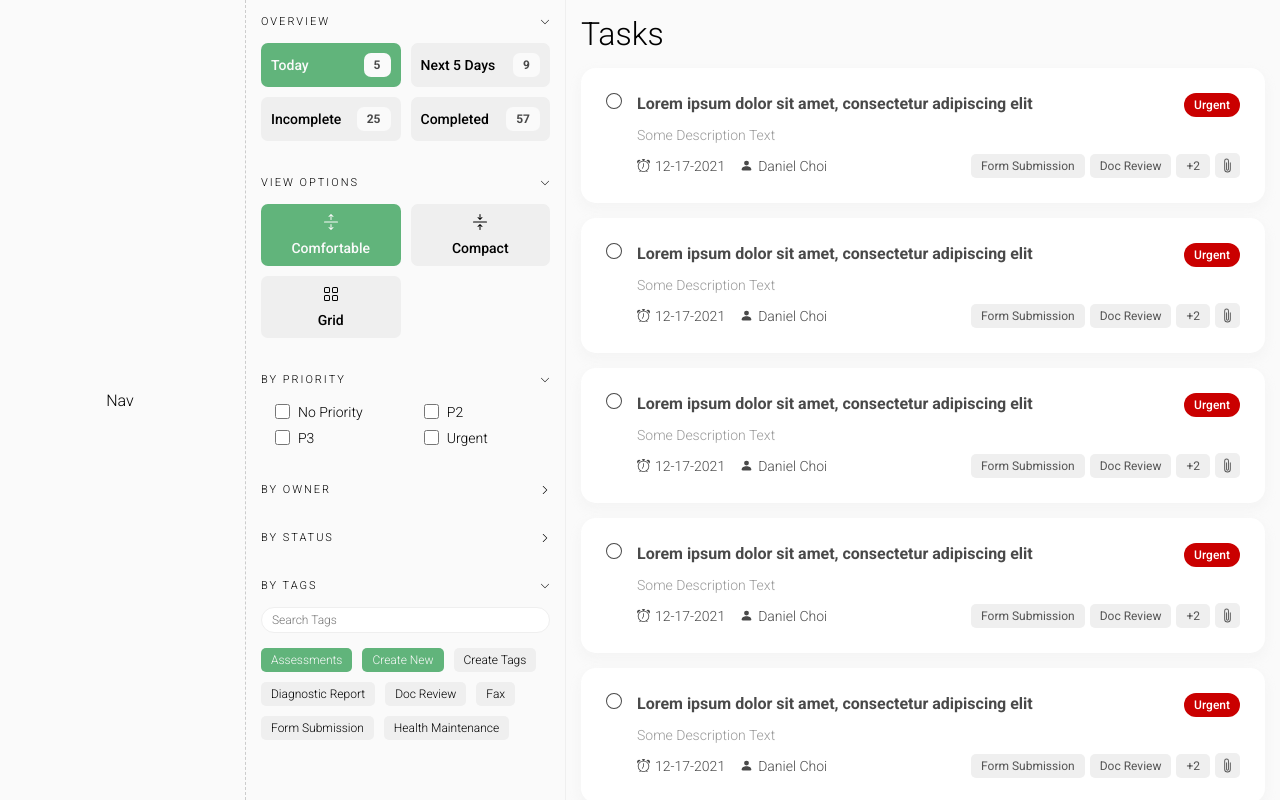
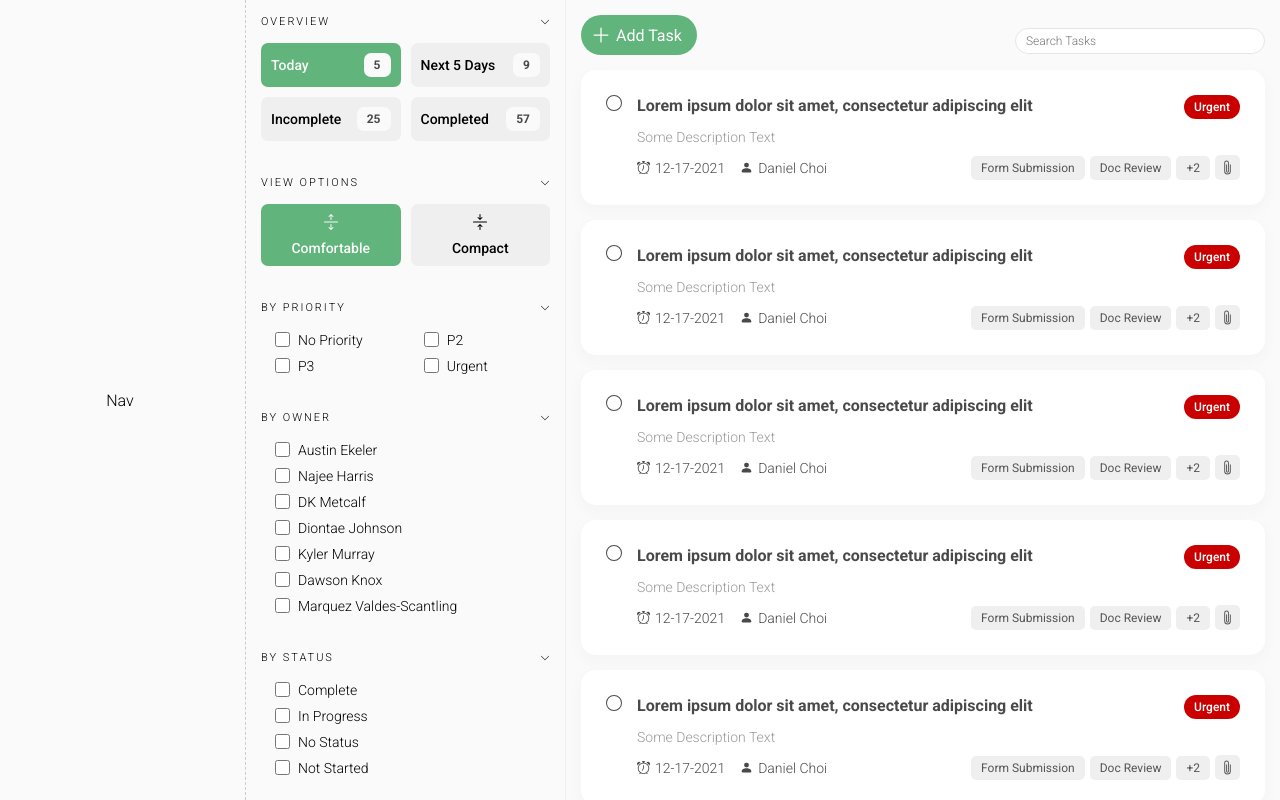
Before and after one commit to dchoi87/akute-health, a React (Create React App) app: page / in a window 1280 px wide. Built offline with nearby package versions, Linux system fonts and the light colour scheme.

Commit message:
Rest of Sidebar

```diff
--- a/package.json
+++ b/package.json
@@ -7,6 +7,7 @@
     "@testing-library/react": "^12.1.2",
     "@testing-library/user-event": "^13.5.0",
     "react": "^17.0.2",
+    "react-bootstrap-icons": "^1.7.2",
     "react-dom": "^17.0.2",
     "react-scripts": "5.0.0",
     "web-vitals": "^2.1.2"
--- /dev/null
+++ b/src/components/tasks/Owner.js
@@ -0,0 +1,36 @@
+const Owner = () => {
+  return (
+    <div className="tasks-owner">
+      <div className="tasks-owner__checkbox">
+        <input type="checkbox" />
+        <span>Austin Ekeler</span>
+      </div>
+      <div className="tasks-owner__checkbox">
+        <input type="checkbox" />
+        <span>Najee Harris</span>
+      </div>
+      <div className="tasks-owner__checkbox">
+        <input type="checkbox" />
+        <span>DK Metcalf</span>
+      </div>
+      <div className="tasks-owner__checkbox">
+        <input type="checkbox" />
+        <span>Diontae Johnson</span>
+      </div>
+      <div className="tasks-owner__checkbox">
+        <input type="checkbox" />
+        <span>Kyler Murray</span>
+      </div>
+      <div className="tasks-owner__checkbox">
+        <input type="checkbox" />
+        <span>Dawson Knox</span>
+      </div>
+      <div className="tasks-owner__checkbox">
+        <input type="checkbox" />
+        <span>Marquez Valdes-Scantling</span>
+      </div>
+    </div>
+  )
+}
+
+export default Owner;
--- a/src/components/tasks/Priority.js
+++ b/src/components/tasks/Priority.js
@@ -1,19 +1,19 @@
 const Priority = () => {
   return (
     <div className="tasks-priority">
-      <div className="tasks-priority__btn">
+      <div className="tasks-priority__checkbox">
         <input type="checkbox" />
         <span>No Priority</span>
       </div>
-      <div className="tasks-priority__btn">
+      <div className="tasks-priority__checkbox">
         <input type="checkbox" />
         <span>P2</span>
       </div>
-      <div className="tasks-priority__btn">
+      <div className="tasks-priority__checkbox">
         <input type="checkbox" />
         <span>P3</span>
       </div>
-      <div className="tasks-priority__btn">
+      <div className="tasks-priority__checkbox">
         <input type="checkbox" />
         <span>Urgent</span>
       </div>
--- a/src/components/tasks/SideBar.js
+++ b/src/components/tasks/SideBar.js
@@ -3,6 +3,10 @@ import Summary from './Summary';
 import ViewOptions from './ViewOptions';
 import Priority from './Priority';
 import Tags from './Tags';
+import Owner from './Owner';
+import Status from './Status';
+
+import { ChevronDown } from 'react-bootstrap-icons';
 
 const SideBar = ({handleViewOptions, viewOption}) => {
   return (
@@ -10,54 +14,42 @@ const SideBar = ({handleViewOptions, viewOption}) => {
       <div className="tasks-sidebar__section">
         <div className="tasks-sidebar__header">
           <span>Overview</span>
-          <svg xmlns="http://www.w3.org/2000/svg" width="16" height="16" fill="currentColor" className="bi bi-chevron-down" viewBox="0 0 16 16">
-            <path fillRule="evenodd" d="M1.646 4.646a.5.5 0 0 1 .708 0L8 10.293l5.646-5.647a.5.5 0 0 1 .708.708l-6 6a.5.5 0 0 1-.708 0l-6-6a.5.5 0 0 1 0-.708z"/>
-          </svg>
+          <ChevronDown />
         </div>
         <Summary />
       </div>
       <div className="tasks-sidebar__section">
         <div className="tasks-sidebar__header">
           <span>View Options</span>
-          <svg xmlns="http://www.w3.org/2000/svg" width="16" height="16" fill="currentColor" className="bi bi-chevron-down" viewBox="0 0 16 16">
-            <path fillRule="evenodd" d="M1.646 4.646a.5.5 0 0 1 .708 0L8 10.293l5.646-5.647a.5.5 0 0 1 .708.708l-6 6a.5.5 0 0 1-.708 0l-6-6a.5.5 0 0 1 0-.708z"/>
-          </svg>
+          <ChevronDown />
         </div>
         <ViewOptions handleViewOptions={handleViewOptions} viewOption={viewOption} />
       </div>
       <div className="tasks-sidebar__section">
         <div className="tasks-sidebar__header">
           <span>By Priority</span>
-          <svg xmlns="http://www.w3.org/2000/svg" width="16" height="16" fill="currentColor" className="bi bi-chevron-down" viewBox="0 0 16 16">
-            <path fillRule="evenodd" d="M1.646 4.646a.5.5 0 0 1 .708 0L8 10.293l5.646-5.647a.5.5 0 0 1 .708.708l-6 6a.5.5 0 0 1-.708 0l-6-6a.5.5 0 0 1 0-.708z"/>
-          </svg>
+          <ChevronDown />
         </div>
         <Priority />
       </div>
       <div className="tasks-sidebar__section">
         <div className="tasks-sidebar__header">
           <span>By Owner</span>
-          <svg xmlns="http://www.w3.org/2000/svg" width="16" height="16" fill="currentColor" className="bi bi-chevron-right" viewBox="0 0 16 16">
-            <path fillRule="evenodd" d="M4.646 1.646a.5.5 0 0 1 .708 0l6 6a.5.5 0 0 1 0 .708l-6 6a.5.5 0 0 1-.708-.708L10.293 8 4.646 2.354a.5.5 0 0 1 0-.708z"/>
-          </svg>
+          <ChevronDown />
         </div>
-        {/* <Summary /> */}
+        <Owner />
       </div>
       <div className="tasks-sidebar__section">
         <div className="tasks-sidebar__header">
           <span>By Status</span>
-          <svg xmlns="http://www.w3.org/2000/svg" width="16" height="16" fill="currentColor" className="bi bi-chevron-right" viewBox="0 0 16 16">
-            <path fillRule="evenodd" d="M4.646 1.646a.5.5 0 0 1 .708 0l6 6a.5.5 0 0 1 0 .708l-6 6a.5.5 0 0 1-.708-.708L10.293 8 4.646 2.354a.5.5 0 0 1 0-.708z"/>
-          </svg>
+          <ChevronDown />
         </div>
-        {/* <Summary /> */}
+        <Status />
       </div>
       <div className="tasks-sidebar__section">
         <div className="tasks-sidebar__header">
           <span>By Tags</span>
-          <svg xmlns="http://www.w3.org/2000/svg" width="16" height="16" fill="currentColor" className="bi bi-chevron-down" viewBox="0 0 16 16">
-            <path fillRule="evenodd" d="M1.646 4.646a.5.5 0 0 1 .708 0L8 10.293l5.646-5.647a.5.5 0 0 1 .708.708l-6 6a.5.5 0 0 1-.708 0l-6-6a.5.5 0 0 1 0-.708z"/>
-          </svg>
+          <ChevronDown />
         </div>
         <Tags />
       </div>
--- /dev/null
+++ b/src/components/tasks/Status.js
@@ -0,0 +1,24 @@
+const Status = () => {
+  return (
+    <div className="tasks-status">
+      <div className="tasks-status__checkbox">
+        <input type="checkbox" />
+        <span>Complete</span>
+      </div>
+      <div className="tasks-status__checkbox">
+        <input type="checkbox" />
+        <span>In Progress</span>
+      </div>
+      <div className="tasks-status__checkbox">
+        <input type="checkbox" />
+        <span>No Status</span>
+      </div>
+      <div className="tasks-status__checkbox">
+        <input type="checkbox" />
+        <span>Not Started</span>
+      </div>
+    </div>
+  )
+}
+
+export default Status;
--- a/src/components/tasks/Tasks.css
+++ b/src/components/tasks/Tasks.css
@@ -8,11 +8,10 @@
   overflow: auto;
 }
 .tasks-header {
+  display: flex;
+  align-items: baseline;
+  justify-content: space-between;
   margin-bottom: 15px;
-}
-.tasks-header h1 {
-  font-weight: 300;
-  margin: 0;
 }
 
 /* normalize */
@@ -29,6 +28,37 @@
 }
 .tasks svg {
   display: block;
+}
+
+/* add task btn & search */
+.tasks-header__add-btn {
+  display: flex;
+  align-items: center;
+  padding: 10px 15px 10px 10px;
+  border-radius: 25px;
+  color: #fff;
+  background: #61b47b;
+  white-space: nowrap;
+  box-shadow: none;
+  font-size: 16px;
+  text-transform: capitalize;
+  font-weight: 400;
+  line-height: unset;
+  letter-spacing: normal;
+}
+.tasks-header__add-btn svg {
+  width: 20px;
+  height: 20px;
+  margin-right: 5px;
+}
+.tasks-header__search input {
+  border: 1px solid #e5e5e5;
+  border-radius: 15px;
+  padding: 5px 10px;
+  font-family: 'Roboto';
+  font-weight: 300;
+  font-size: 12px;
+  min-width: 250px;
 }
 
 /* sidebar */
@@ -65,9 +95,6 @@
   display: grid;
   grid-template-columns: auto;
   gap: 15px;
-}
-.tasks-cards--grid {
-  grid-template-columns: repeat(3, auto);
 }
 
 /* summary */
@@ -124,16 +151,56 @@
   gap: 5px;
   padding: 0 10px;
 }
-.tasks-priority__btn {
+.tasks-priority__checkbox {
   display: flex;
   align-items: center;
   font-size: 14px;
 }
-.tasks-priority__btn input {
+.tasks-priority__checkbox input {
   width: 15px;
   height: 15px;
 }
-.tasks-priority__btn span {
+.tasks-priority__checkbox span {
+  margin-left: 5px;
+}
+
+/* owner */
+.tasks-owner {
+  display: grid;
+  grid-template-columns: auto;
+  gap: 5px;
+  padding: 0 10px;
+}
+.tasks-owner__checkbox {
+  display: flex;
+  align-items: center;
+  font-size: 14px;
+}
+.tasks-owner__checkbox input {
+  width: 15px;
+  height: 15px;
+}
+.tasks-owner__checkbox span {
+  margin-left: 5px;
+}
+
+/* status */
+.tasks-status {
+  display: grid;
+  grid-template-columns: auto;
+  gap: 5px;
+  padding: 0 10px;
+}
+.tasks-status__checkbox {
+  display: flex;
+  align-items: center;
+  font-size: 14px;
+}
+.tasks-status__checkbox input {
+  width: 15px;
+  height: 15px;
+}
+.tasks-status__checkbox span {
   margin-left: 5px;
 }
 
@@ -149,7 +216,7 @@
   gap: 5px;
 }
 .tasks-tags__search input {
-  border: 1px solid #efefef;
+  border: 1px solid #e5e5e5;
   border-radius: 15px;
   padding: 5px 10px;
   font-family: 'Roboto';
--- a/src/components/tasks/Tasks.js
+++ b/src/components/tasks/Tasks.js
@@ -19,7 +19,15 @@ const Tasks = () => {
       <SideBar handleViewOptions={handleViewOptions} viewOption={viewOption} />
       <div className="tasks-container" ref={taskRef}>
         <div className="tasks-header">
-          <h1>Tasks</h1>
+          <button className="tasks-header__add-btn tasks__btn">
+            <svg xmlns="http://www.w3.org/2000/svg" width="16" height="16" fill="currentColor" className="bi bi-plus-lg" viewBox="0 0 16 16">
+              <path fillRule="evenodd" d="M8 2a.5.5 0 0 1 .5.5v5h5a.5.5 0 0 1 0 1h-5v5a.5.5 0 0 1-1 0v-5h-5a.5.5 0 0 1 0-1h5v-5A.5.5 0 0 1 8 2Z"/>
+            </svg>
+            Add Task
+          </button>
+          <div className="tasks-header__search">
+            <input type="search" name="tasks-search" id="tasks-search" placeholder="Search Tasks" />
+          </div>
         </div>
         <div className={`tasks-cards tasks-cards--${viewOption}`}>
           {
--- a/src/components/tasks/ViewOptions.js
+++ b/src/components/tasks/ViewOptions.js
@@ -23,16 +23,6 @@ const ViewOptions = ({handleViewOptions, viewOption}) => {
         </svg>
         <span>Compact</span>
       </button>
-      <button
-        className={"tasks-view__option tasks__btn" + (viewOption === 'grid' ? ' tasks__btn--selected' : '')}
-        onClick={handleViewOptions}
-        data-id="grid"
-        >
-        <svg xmlns="http://www.w3.org/2000/svg" width="16" height="16" fill="currentColor" className="bi bi-grid" viewBox="0 0 16 16">
-          <path d="M1 2.5A1.5 1.5 0 0 1 2.5 1h3A1.5 1.5 0 0 1 7 2.5v3A1.5 1.5 0 0 1 5.5 7h-3A1.5 1.5 0 0 1 1 5.5v-3zM2.5 2a.5.5 0 0 0-.5.5v3a.5.5 0 0 0 .5.5h3a.5.5 0 0 0 .5-.5v-3a.5.5 0 0 0-.5-.5h-3zm6.5.5A1.5 1.5 0 0 1 10.5 1h3A1.5 1.5 0 0 1 15 2.5v3A1.5 1.5 0 0 1 13.5 7h-3A1.5 1.5 0 0 1 9 5.5v-3zm1.5-.5a.5.5 0 0 0-.5.5v3a.5.5 0 0 0 .5.5h3a.5.5 0 0 0 .5-.5v-3a.5.5 0 0 0-.5-.5h-3zM1 10.5A1.5 1.5 0 0 1 2.5 9h3A1.5 1.5 0 0 1 7 10.5v3A1.5 1.5 0 0 1 5.5 15h-3A1.5 1.5 0 0 1 1 13.5v-3zm1.5-.5a.5.5 0 0 0-.5.5v3a.5.5 0 0 0 .5.5h3a.5.5 0 0 0 .5-.5v-3a.5.5 0 0 0-.5-.5h-3zm6.5.5A1.5 1.5 0 0 1 10.5 9h3a1.5 1.5 0 0 1 1.5 1.5v3a1.5 1.5 0 0 1-1.5 1.5h-3A1.5 1.5 0 0 1 9 13.5v-3zm1.5-.5a.5.5 0 0 0-.5.5v3a.5.5 0 0 0 .5.5h3a.5.5 0 0 0 .5-.5v-3a.5.5 0 0 0-.5-.5h-3z"/>
-        </svg>
-        <span>Grid</span>
-      </button>
     </div>
   )
 }
```
Also changed, not shown: src/components/tasks/Filters.js (deleted, +0 -62 lines), 1 other file (tests, documents, lock files or other folders).
